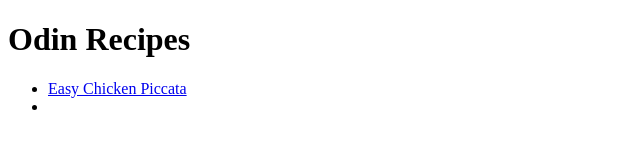
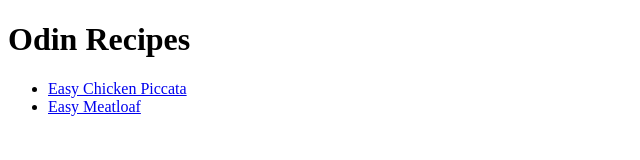
Before and after one commit to jlanderson7891/odin-recipes, a plain HTML site: page index.html in a window 1280 px wide. Shown: the whole page, without its empty margins (0-640 px from the left). Drawn offline with Linux system fonts and the light colour scheme.

Commit message:
added Meatloaf href

```diff
--- a/index.html
+++ b/index.html
@@ -9,7 +9,7 @@
 
     <ul>
         <li><a href="./recipes/chicken-piccata.html">Easy Chicken Piccata</a></li>
-        <li><a href="" ></a></li>
+        <li><a href="./recipes/meatloaf.html" >Easy Meatloaf</a></li>
     </ul>
 
 </body>
```
